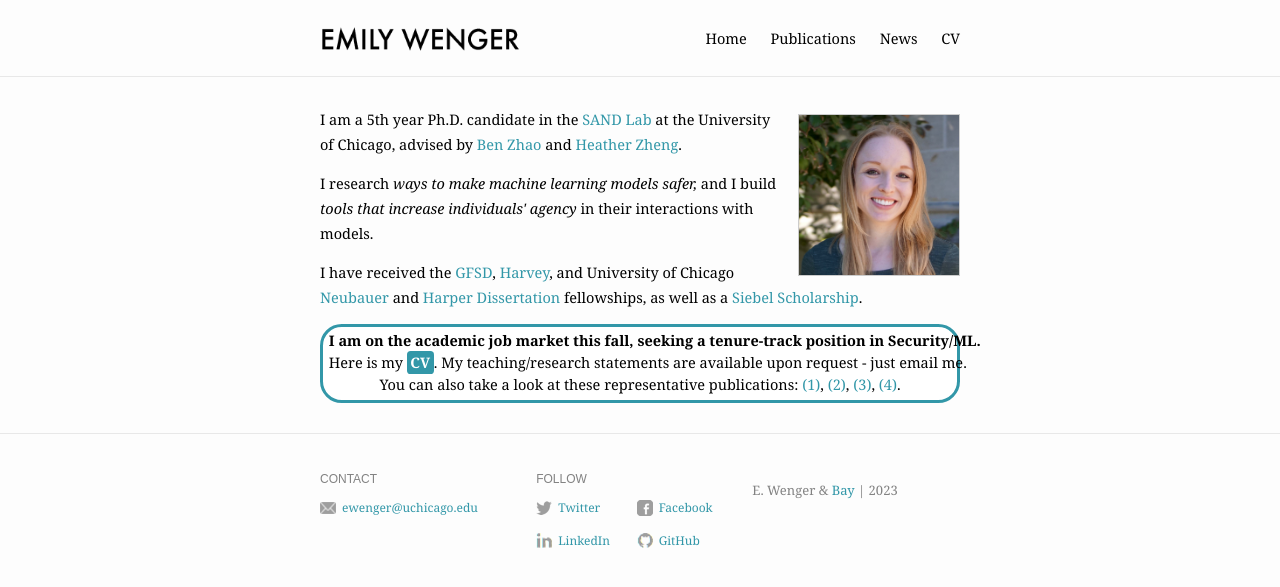
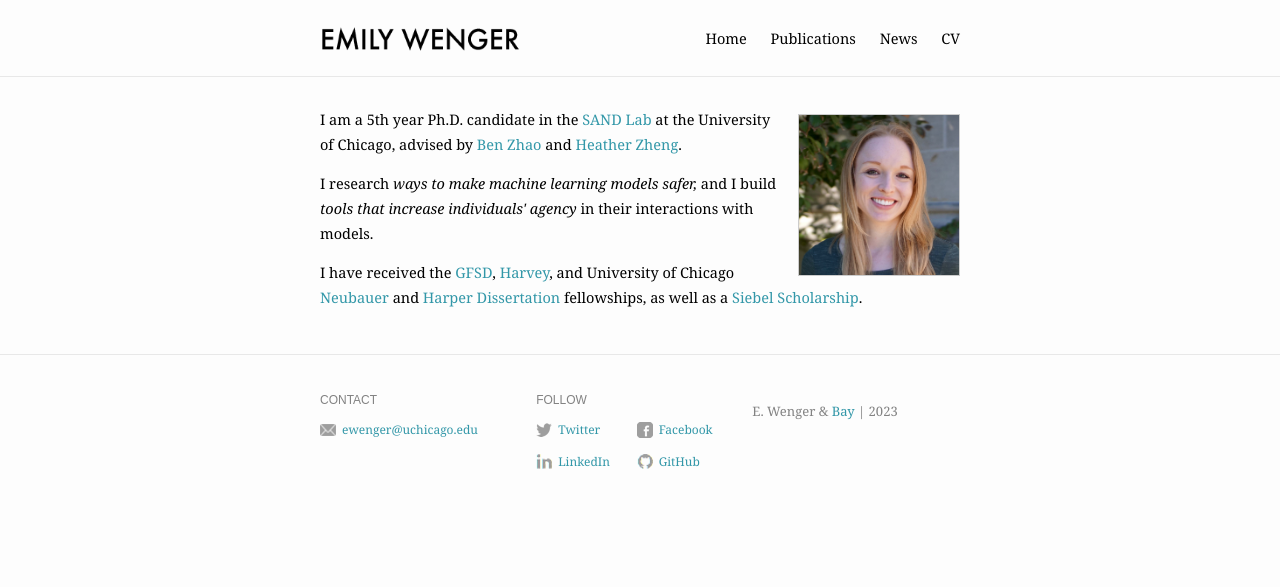
Before and after one commit to emilywenger/emilywenger.github.io, a Jekyll site: the page built from index.md, in a window 1280 px wide. Shown: the top 587 px of the page. Built offline with Jekyll 4.4.1, drawn with Linux system fonts in a browser that asks for light colours.

Commit message:
removed job banner

```diff
--- a/_layouts/home.html
+++ b/_layouts/home.html
@@ -14,16 +14,16 @@
             class="profilepic"
           />
           {{ content }}
-          <div class="job-button">
-            <b>I am on the academic job market this fall, seeking a tenure-track position in Security/ML.</b>
-            <!-- <br>Here are my <a href="./assets/ewenger_research.pdf" target="_blank"
-                                 class="job-link-button">research statement</a>, <a href="./assets/ewenger_teaching.pdf" target="_blank"
-                                 class="job-link-button">teaching statement</a>, and <a href="./assets/CV.pdf" target="_blank"
-                                 class="job-link-button">CV</a>. -->
-                    <br>Here is my <a href="./assets/CV.pdf" target="_blank"
-                    class="job-link-button">CV</a>. My teaching/research statements are available upon request - just email me.
-            <br>You can also take a look at these representative publications: <a href="https://openaccess.thecvf.com/content/CVPR2021/papers/Wenger_Backdoor_Attacks_Against_Deep_Learning_Systems_in_the_Physical_World_CVPR_2021_paper.pdf" target="_blank">(1)</a>, <a href="https://www.usenix.org/system/files/sec20-shan.pdf" target="_blank">(2)</a>, <a href="https://dl.acm.org/doi/abs/10.1145/3460120.3484742" target="_blank">(3)</a>, <a href="./assets/salsa_neurips.pdf" target="_blank">(4)</a>.
-          </div>
+          <!-- <div class="job-button"> -->
+          <!--   <b>I am on the academic job market this fall, seeking a tenure-track position in Security/ML.</b> -->
+          <!--   <\!-- <br>Here are my <a href="./assets/ewenger_research.pdf" target="_blank" -->
+          <!--                        class="job-link-button">research statement</a>, <a href="./assets/ewenger_teaching.pdf" target="_blank" -->
+          <!--                        class="job-link-button">teaching statement</a>, and <a href="./assets/CV.pdf" target="_blank" -->
+          <!--                        class="job-link-button">CV</a>. -\-> -->
+          <!--           <br>Here is my <a href="./assets/CV.pdf" target="_blank" -->
+          <!--           class="job-link-button">CV</a>. My teaching/research statements are available upon request - just email me. -->
+          <!--   <br>You can also take a look at these representative publications: <a href="https://openaccess.thecvf.com/content/CVPR2021/papers/Wenger_Backdoor_Attacks_Against_Deep_Learning_Systems_in_the_Physical_World_CVPR_2021_paper.pdf" target="_blank">(1)</a>, <a href="https://www.usenix.org/system/files/sec20-shan.pdf" target="_blank">(2)</a>, <a href="https://dl.acm.org/doi/abs/10.1145/3460120.3484742" target="_blank">(3)</a>, <a href="./assets/salsa_neurips.pdf" target="_blank">(4)</a>. -->
+          <!-- </div> -->
         </div>
       </div>
     </div>
```
